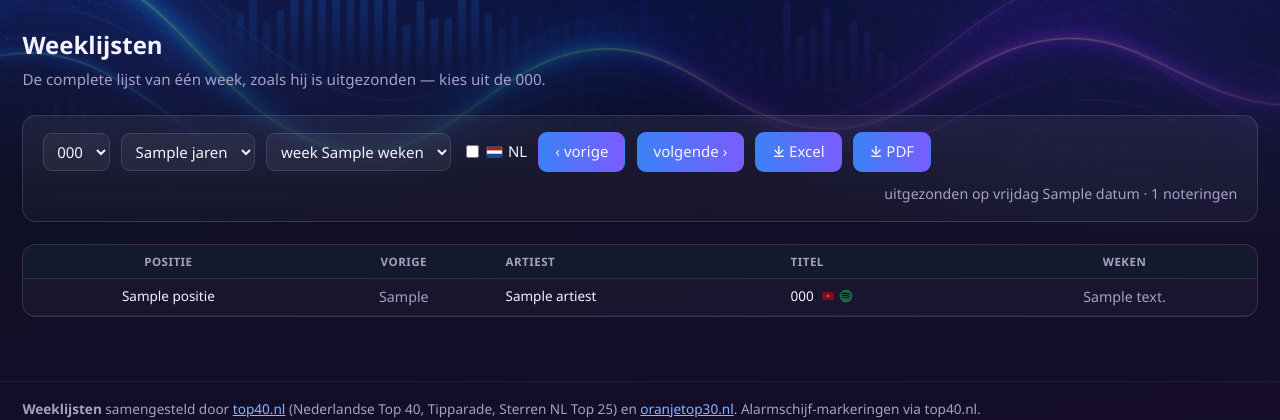
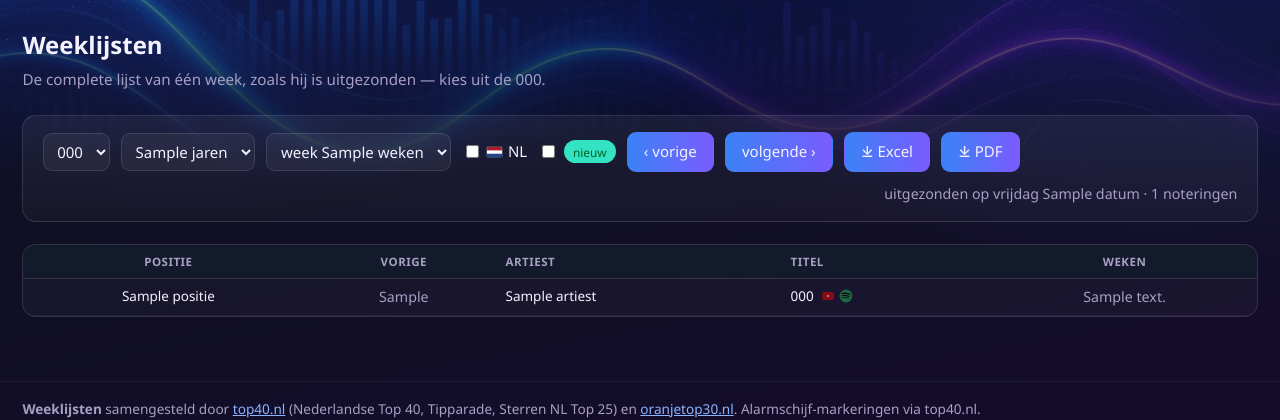
Before and after one commit to hghaken/hitlijsten, a Python web app: template hitlijsten/web/templates/week.html in a window 1280 px wide. Shown: the part 81-501 px from the top of the page. Run offline with Jinja, Linux system fonts and the light colour scheme; the template is opened without the code that fills it: most values are stand-ins (such as "Sample title", 1, 10 or a date in 2020).

Commit message:
Nieuw-filter ook op de weeklijsten
Op een weekpagina betekent 'nieuw' de binnenkomers van die week (het
groene speldje), niet de jaargang-binnenkomers van de jaarpagina's.
Scherm, Excel, PDF en VDJ volgen dezelfde keuze; de bestandsnaam krijgt
_nieuw. De VDJ-route gebruikt bij een losse week nu ook de weekdefinitie.

Co-Authored-By: Claude Opus 5 <noreply@anthropic.com>

```diff
--- a/hitlijsten/web/templates/week.html
+++ b/hitlijsten/web/templates/week.html
@@ -29,6 +29,10 @@
   </select>
   <noscript><button class="hoofd" type="submit">Toon</button></noscript>
   {{ nl_filter() }}
+  <label class="nlfilter" title="Alleen de binnenkomers van deze week">
+    <input type="checkbox" name="nieuw" value="1" onchange="this.form.submit()"
+           {% if nieuw_filter_aan %}checked{% endif %}>
+    <span class="speld nieuw">nieuw</span></label>
 
   {# Bladeren langs de kalender van uitgezonden weken, over de jaargrens heen:
      na week 52 komt week 1 van het jaar erop, en een overgeslagen kerstweek
@@ -43,12 +47,13 @@
   {% endif %}
 
   {% if rijen %}
-  <a class="knop" href="{{ url_for('download_week', lijst=lijst, jaar=jaar, week=week, nl=('1' if nl_filter_aan else None)) }}"
+  {% set nw = '1' if nieuw_filter_aan else None %}
+  <a class="knop" href="{{ url_for('download_week', lijst=lijst, jaar=jaar, week=week, nl=('1' if nl_filter_aan else None), nieuw=nw) }}"
      title="Deze weeklijst als werkboek">⤓ Excel</a>
-  <a class="knop" href="{{ url_for('download_week_pdf', lijst=lijst, jaar=jaar, week=week, nl=('1' if nl_filter_aan else None)) }}"
+  <a class="knop" href="{{ url_for('download_week_pdf', lijst=lijst, jaar=jaar, week=week, nl=('1' if nl_filter_aan else None), nieuw=nw) }}"
      title="Deze weeklijst als PDF">⤓ PDF</a>
   {% if vdj_geladen %}
-  <a class="knop" href="{{ url_for('vdj_maak', lijst=lijst, jaar=jaar, week=week, nl=('1' if nl_filter_aan else None)) }}"
+  <a class="knop" href="{{ url_for('vdj_maak', lijst=lijst, jaar=jaar, week=week, nl=('1' if nl_filter_aan else None), nieuw=nw) }}"
      title="Deze weeklijst als VirtualDJ-playlist uit je eigen bibliotheek (laad eerst je database op de VirtualDJ-pagina)">⤓ VDJ</a>
   {% endif %}
   {% endif %}
```
Also changed, not shown: hitlijsten/web/app.py (+37 -4 lines).
